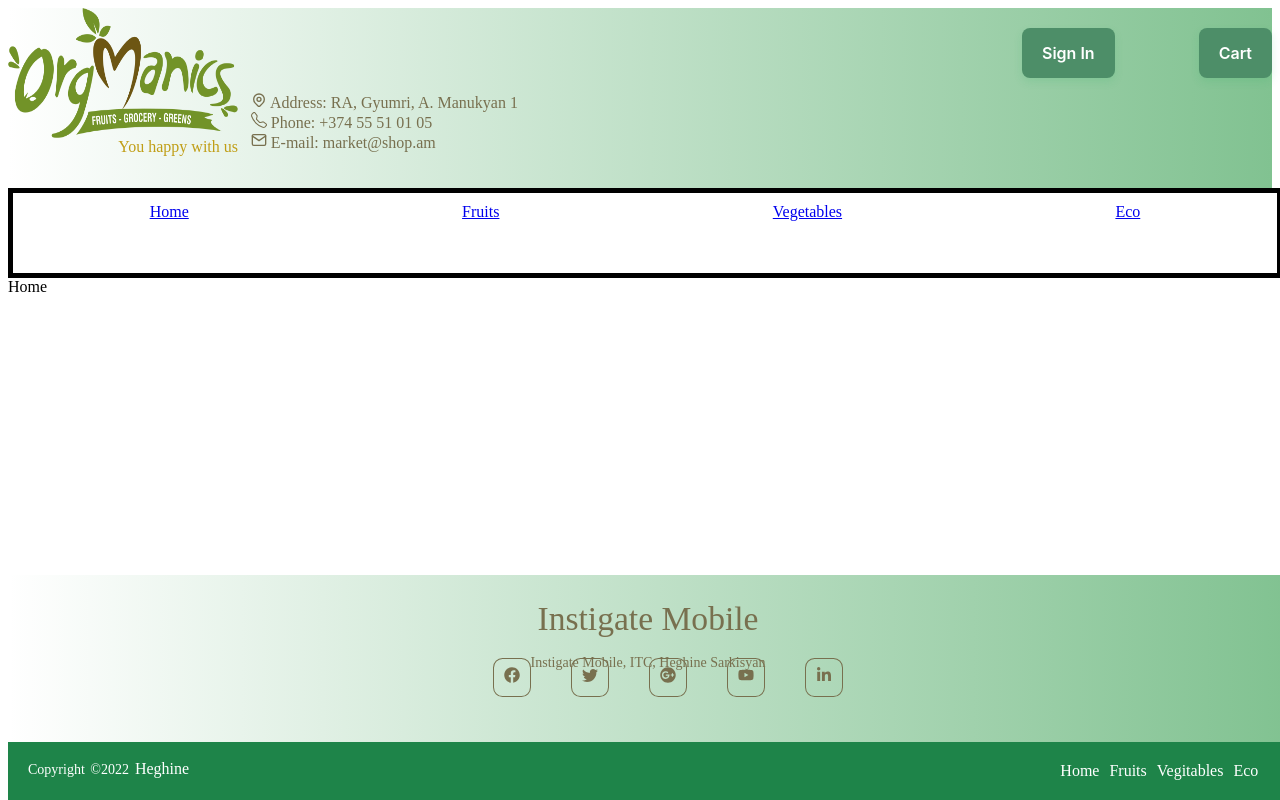
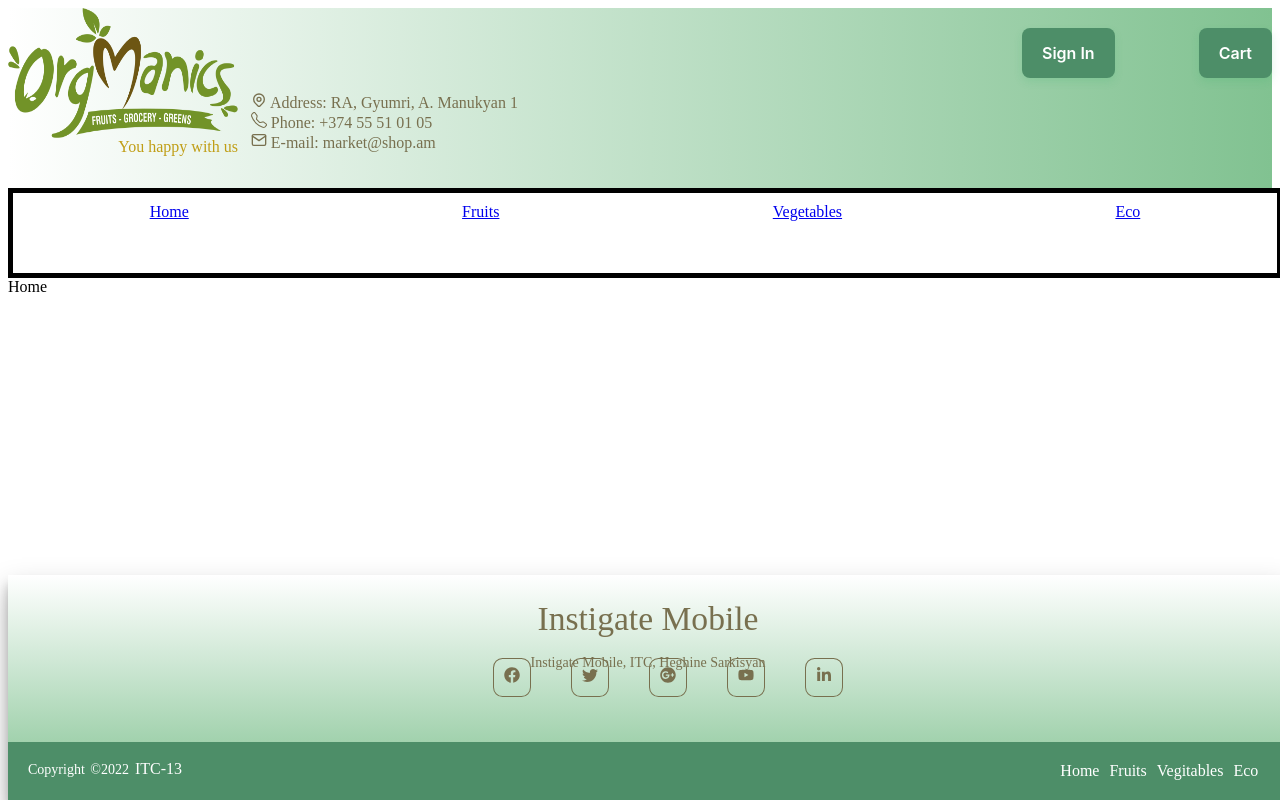
Before and after one commit to Davit2022/frontend, a React app in the folder custom-react-boilerplate/: page / in a window 1280 px wide. Built offline with nearby package versions, Linux system fonts and the light colour scheme.

Commit message:
Final version change style

```diff
--- a/custom-react-boilerplate/src/components/footer/Footer.css
+++ b/custom-react-boilerplate/src/components/footer/Footer.css
@@ -1,8 +1,9 @@
-.Footer1 {
+.footer1 {
     position: absolute;
     bottom: 0;
     justify-content: center;
-    background: linear-gradient(to right, rgba(37, 31, 31, 0), #81c291);
+    background: linear-gradient(180deg, rgba(37, 31, 31, 0), #81c291);
+    box-shadow: 0 14px 28px rgba(0,0,0,0.25), 0 10px 10px rgba(0,0,0,0.22);
     height: auto;
     width: 100%;
     padding-top: 15px;
@@ -35,7 +36,7 @@
     color: #78704f;
 }
 
-.Footer2 {
+.footer2 {
   position: absolute;
   display: flex;
   align-items: center;
@@ -46,17 +47,17 @@
   justify-content: center;
 }
 
-.Footer2 ul {
+.footer2 ul {
   list-style: none;
   display: flex;
   align-items: center;
 }
 
-.Footer2 ul li {
+.footer2 ul li {
   margin: 0px 20px;
 }
 
-.Footer2 ul li a {
+.footer2 ul li a {
   text-decoration: none;
   color: #78704f;
   border: 1.1px solid #78704f;;
@@ -64,14 +65,14 @@
   border-radius: 25%;
 }
 
-.Footer2 ul li a:hover {
+.footer2 ul li a:hover {
   color: #6b5517;
 }
 
-.Footer3 {
+.footer3 {
   position: absolute;
   bottom: 0;
-  background-color: #1e8449;
+  background-color: #4d8e68;
   width: 96.9%;
   padding-top: 4px;
   padding-right: 20px;
@@ -80,7 +81,7 @@
   text-align: center;
 }
 
-.Footer3 p {
+.footer3 p {
   float: left;
   font-size: 14px;
   word-spacing: 2px;
@@ -88,14 +89,14 @@
   color: #ffffff;
 }
 
-.Footer3 p a {
+.footer3 p a {
   color: #ffffff;
   font-size: 16px;
   text-decoration: none;
 }
 
-.Footer3 p a:hover {
-  color: #b3b3b1;
+.footer3 p a:hover {
+  color: #04411d;
 }
 
 
@@ -118,7 +119,7 @@
 }
 
 .footer-menu ul li a:hover {
-  color: #b3b3b1;
+  color: #04411d;
 }
 
 @media (max-width:500px) {
--- a/custom-react-boilerplate/src/components/footer/footerButtom/FooterButtom.jsx
+++ b/custom-react-boilerplate/src/components/footer/footerButtom/FooterButtom.jsx
@@ -3,11 +3,11 @@ import "../Footer.css";
 
 function FooterBottom() {
   return (
-    <footer className="Footer3">
+    <footer className="footer3">
       <div className="footer-bottom">
         <p>
           copyright &copy;2022
-          <a href="/"> Heghine </a>
+          <a href="/"> ITC-13 </a>
         </p>
         <div className="footer-menu">
           <ul>
--- a/custom-react-boilerplate/src/components/footer/footerContent/FooterContent.jsx
+++ b/custom-react-boilerplate/src/components/footer/footerContent/FooterContent.jsx
@@ -2,7 +2,7 @@ import React from "react";
 
 function FooterContent() {
   return (
-    <footer className="Footer1">
+    <footer className="footer1">
       <div className="footer-content">
         <h3>Instigate Mobile</h3>
         <p>Instigate Mobile, ITC, Heghine Sarkisyan</p>
--- a/custom-react-boilerplate/src/components/footer/socials/Socials.jsx
+++ b/custom-react-boilerplate/src/components/footer/socials/Socials.jsx
@@ -6,7 +6,7 @@ import { ImTwitter } from "react-icons/im";
 
 function Socials() {
   return (
-    <footer className="Footer2">
+    <footer className="footer2">
       <ul>
         <li key="1">
           <a href="/Facebook">
```
